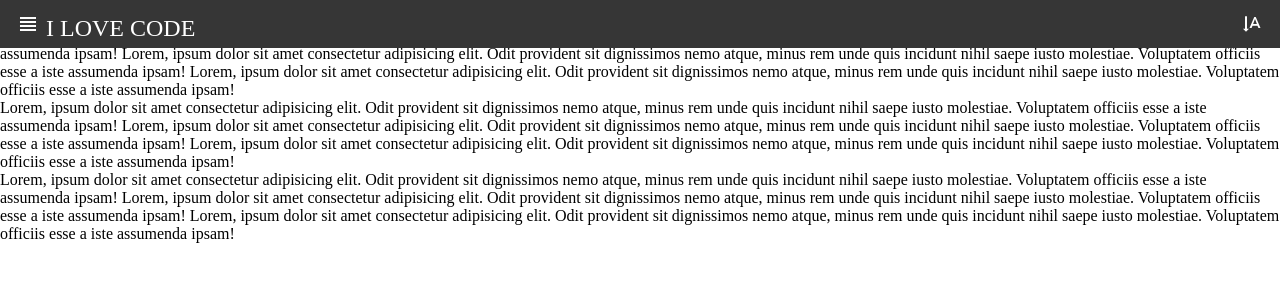
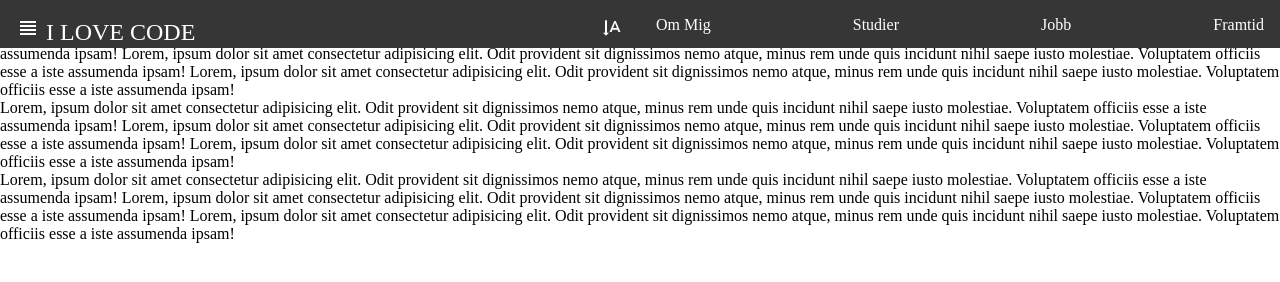
Before and after one commit to intradastingly/hamburger-menu, a plain HTML site: page index.html in a window 1280 px wide. Drawn offline with Linux system fonts and the light colour scheme.

Commit message:
Multiple changes

```diff
--- a/index.html
+++ b/index.html
@@ -10,11 +10,16 @@
 </head>
 <body>
     <header>
-        <nav>
-            <ul>
-                <li class="flexone"><span class = "material-icons flex" style="color: white;">view_headline <a>I LOVE CODE</a></span></li>
-
+        <nav class="height">
+            <ul class="navBar">
+                <li class="flexone" ><span onclick="dropDownSlider()" class = "material-icons flex" style="color: white;" >view_headline <a>I LOVE CODE</a></span></li>
                 <li class="flexgrow"><span class = "material-icons top-icon flex-basis" style="color: white;">text_rotate_vertical</span></li>
+            </ul>
+            <ul class="dropDownMenu">
+                <li>Om Mig</li>
+                <li>Studier</li>
+                <li>Jobb</li>
+                <li>Framtid</li>
             </ul>
         </nav>
     </header>
--- a/script.js
+++ b/script.js
@@ -0,0 +1,6 @@
+
+
+function dropDownSlider() {
+    let size = document.querySelector('nav');
+    size.classList.toggle("menuOut");
+}
--- a/style.css
+++ b/style.css
@@ -6,8 +6,6 @@
 li {
     list-style-type: none;
     color: white;
-    display: flex;
-    align-items: center;
     padding: 1rem;
 }
 
@@ -15,7 +13,7 @@
     width: 100%;
     display: flex;
     justify-content: space-between;
-    align-items: center;
+    align-items: ;
 }
 
 nav {
@@ -24,10 +22,13 @@
     width: 100%;
     background-color: rgb(54, 54, 54);
     position: fixed;
+    transition: 1s;
 }
 
-.flexone {
-  display: flex;
-  align-items: center;
+.menuOut {
+    height: 100vh;
 }
-.flextwo {
+
+.flex {
+    cursor: pointer;
+}
```
